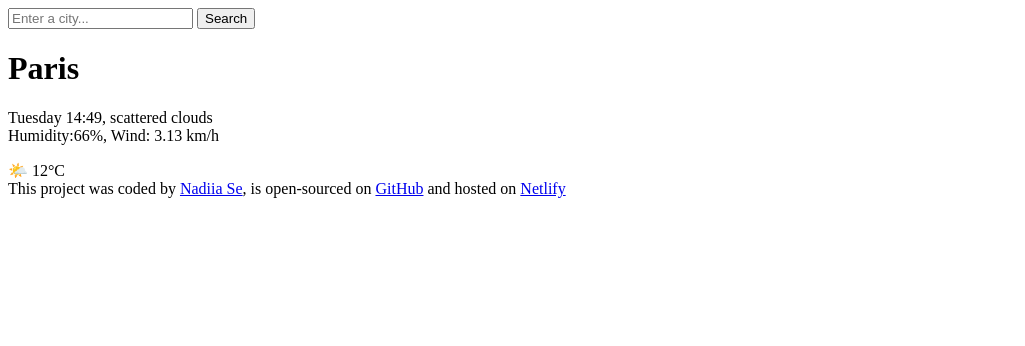
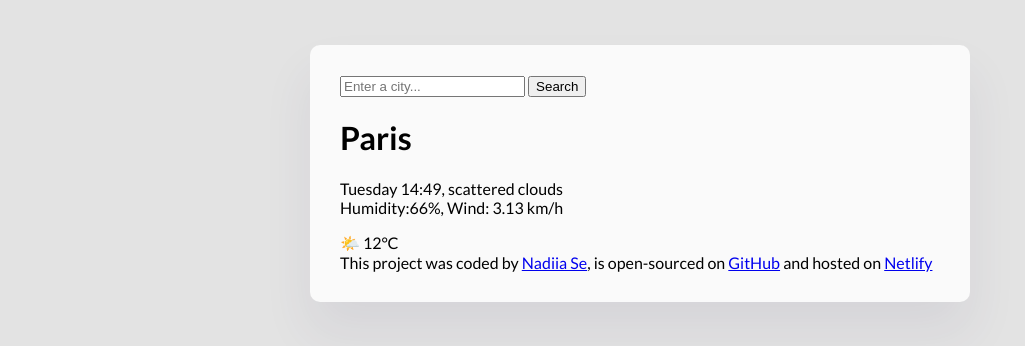
Before and after one commit to NadiiaSe/METEO, a plain HTML site: page index.html in a window 1280 px wide. Shown: the whole page, without its empty margins (0-1025 px from the left). Drawn offline with Linux system fonts and the light colour scheme.

Commit message:
styled main container

```diff
--- a/index.html
+++ b/index.html
@@ -3,9 +3,19 @@
   <head>
     <meta charset="UTF-8" />
     <meta name="viewport" content="width=device-width, initial-scale=1.0" />
+    <link rel="preconnect" href="https://fonts.googleapis.com" />
+    <link rel="preconnect" href="https://fonts.gstatic.com" crossorigin />
+    <link
+      href="https://fonts.googleapis.com/css2?family=Lato:ital,wght@0,300;0,400;0,700;0,900;1,300;1,400;1,700;1,900&display=swap"
+      rel="stylesheet"
+    />
+    <link rel="stylesheet" href="src/index.css" />
+
     <title>Meteo App</title>
   </head>
+
   <body>
+    <div class="app">
       <header>
         <form>
           <input type="search" placeholder="Enter a city..." required />
@@ -27,9 +37,12 @@
         This project was coded by
         <a href="https://github.com/NadiiaSe" target="_blank">Nadiia Se</a>, is
         open-sourced on
-      <a href="https://github.com/NadiiaSe/METEO" target="_blank">GitHub</a> and
-      hosted on
-      <a href="https://meteo-cats-app.netlify.app/" target="_blank">Netlify</a>
+        <a href="https://github.com/NadiiaSe/METEO" target="_blank">GitHub</a>
+        and hosted on
+        <a href="https://meteo-cats-app.netlify.app/" target="_blank"
+          >Netlify</a
+        >
       </footer>
+    </div>
   </body>
 </html>
--- /dev/null
+++ b/src/index.css
@@ -0,0 +1,12 @@
+body {
+  background: #e3e3e3;
+  font-family: "Lato", sans-serif;
+}
+.app {
+  background: #fafafa;
+  max-width: 600px;
+  margin: 45px auto;
+  padding: 30px;
+  box-shadow: 0 30px 50px rgba(65, 50, 100, 0.08);
+  border-radius: 10px;
+}
```
Lines whose indentation alone changed are shown as unchanged.
